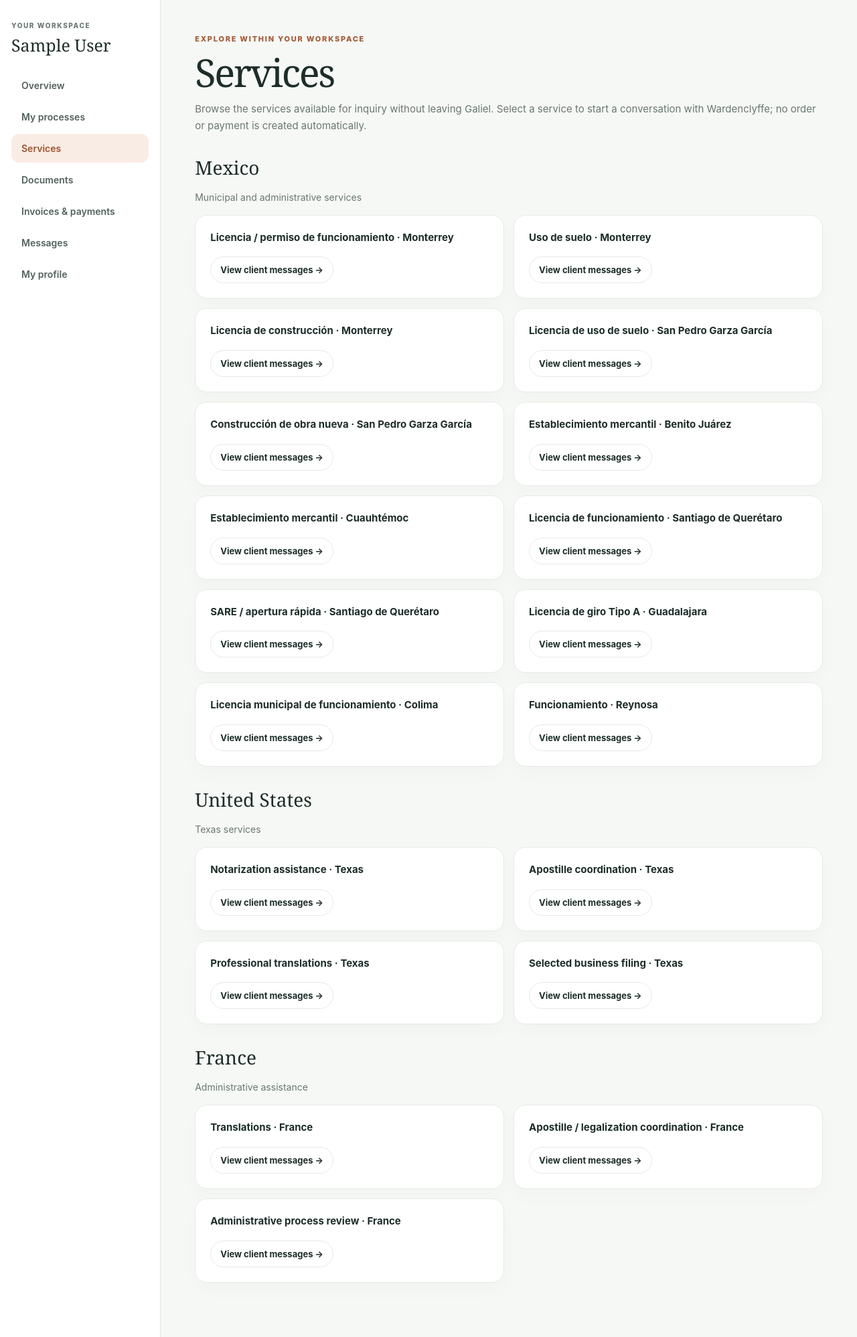
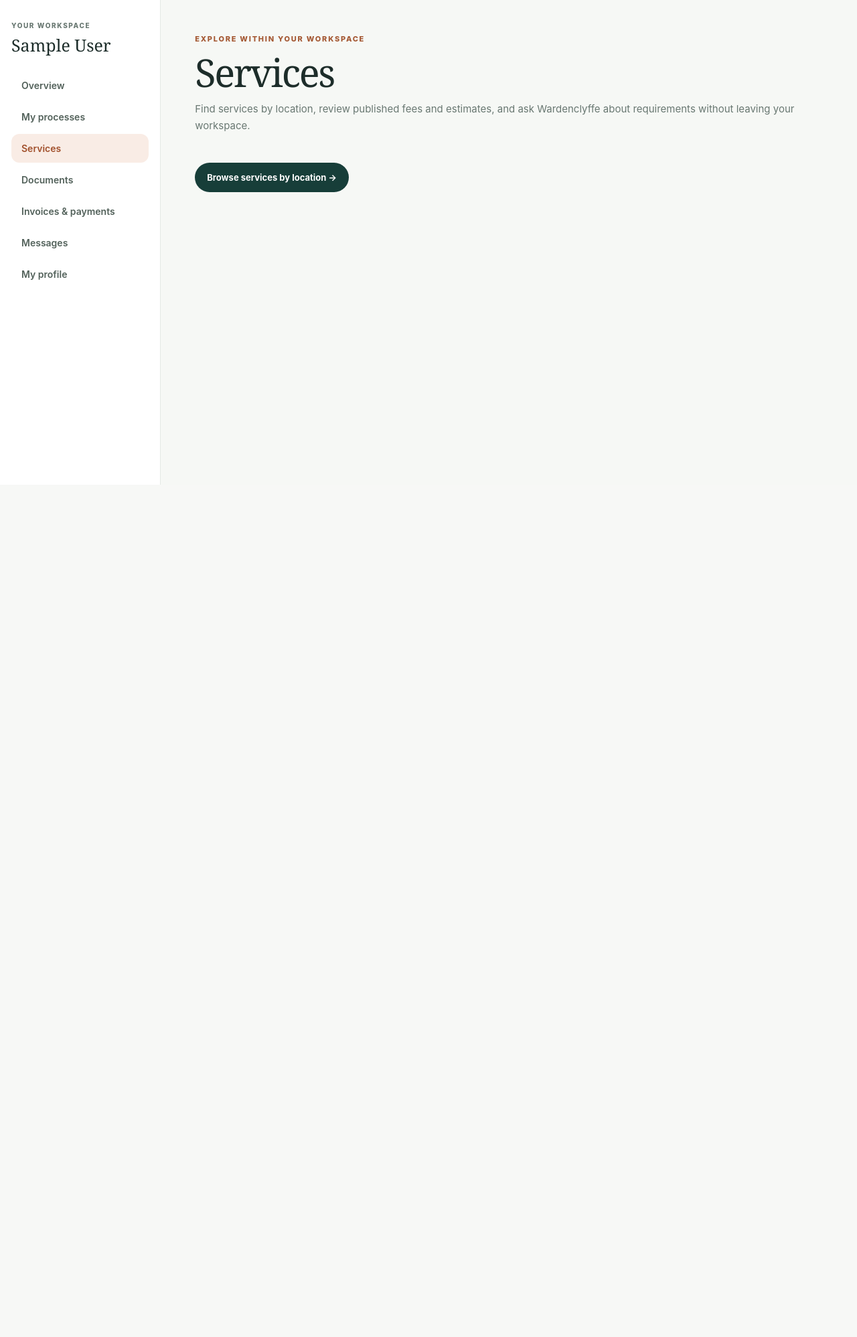
Before and after one commit to gfswardenclyffe/software_engineeringfall2026, a Django app: page /dashboard/ in a window 1280 px wide, after a click on "Services". Shown: the part 76-2073 px from the top of the page at 67% size. After the commit the page ends 800 px from the top, so only its background shows below. Run offline with Django 5.2, Linux system fonts and the light colour scheme; the visitor is signed in with stand-in values (Sample User, id 1); data that the repository does not hold is empty.

Commit message:
Add location-first catalog browsing and manager administration

```diff
--- a/portal/templates/portal/dashboard.html
+++ b/portal/templates/portal/dashboard.html
@@ -59,15 +59,8 @@ h1{font:400 clamp(34px,4.5vw,58px)/1.08 Georgia,serif;letter-spacing:-.04em;marg
 <section id="processes" class="page"><div class="eyebrow">Your activity</div><h1>My processes</h1><p class="subtitle">See the progress of your services when they are added to your account.</p><div class="card"><div class="empty"><div class="empty-icon">01</div><h3>No processes yet</h3><p>No service requests are associated with this account. Case tracking is being prepared for Galiel.</p><a href="#services" class="action">Explore services →</a></div></div></section>
 <section id="services" class="page">
 <div class="eyebrow">Explore within your workspace</div><h1>Services</h1>
-<p class="subtitle">Browse the services available for inquiry without leaving Galiel. Select a service to start a conversation with Wardenclyffe; no order or payment is created automatically.</p>
-{% for group in service_groups %}
-<div class="service-group"><h2>{{ group.name }}</h2><p class="contact">{{ group.description }}</p>
-<div class="service-grid">{% for service in group.services %}
-<article class="card service-card"><h3>{{ service.label }}</h3>
-{% if user.is_staff %}<a class="secondary" href="{% url 'messages_inbox' %}">View client messages →</a>
-{% else %}<a class="secondary" href="{% url 'messages_inbox' %}?service={{ service.code|urlencode }}">Ask about this service →</a>{% endif %}
-</article>{% endfor %}</div></div>
-{% endfor %}
+<p class="subtitle">Find services by location, review published fees and estimates, and ask Wardenclyffe about requirements without leaving your workspace.</p><p><a class="action" href="{% url 'service_catalog' %}">Browse services by location →</a></p>
+
 </section>
 <section id="documents" class="page"><div class="eyebrow">Your files</div><h1>Documents</h1><p class="subtitle">Upload PDF documents securely and download your existing files.</p><p><a class="action" href="{% url 'document_upload' %}">Upload PDF document →</a></p><div class="card">{% if client_documents %}<ul style="list-style:none;padding:0;margin:0">{% for document in client_documents %}<li style="display:flex;gap:15px;justify-content:space-between;align-items:center;flex-wrap:wrap;border-bottom:1px solid var(--line);padding:15px 0"><span><strong>{{ document.title }}</strong><br><small>{{ document.uploaded_at|date:"M j, Y" }}</small></span><a class="secondary" href="{% url 'document_download' document.id %}">Download PDF</a></li>{% endfor %}</ul>{% else %}<div class="empty"><div class="empty-icon">◇</div><h3>No documents yet</h3><p>Your uploaded documents will appear here.</p></div>{% endif %}</div></section>
 <section id="invoices" class="page"><div class="eyebrow">Payments</div><h1>Invoices & payments</h1><p class="subtitle">Billing and payment records associated with your services.</p><div class="card"><div class="empty"><div class="empty-icon">$</div><h3>No invoices yet</h3><p>Invoices will appear here once billing is connected to your account.</p></div></div></section>
```
